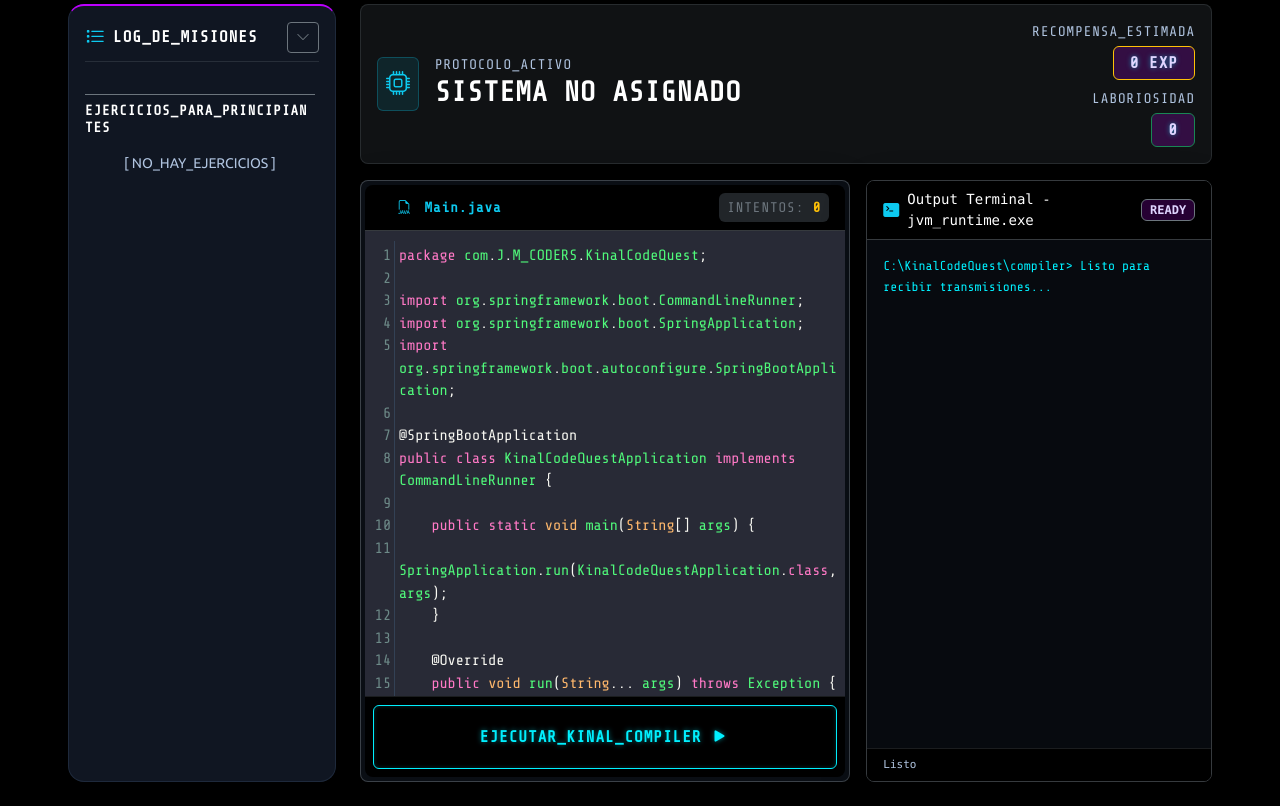
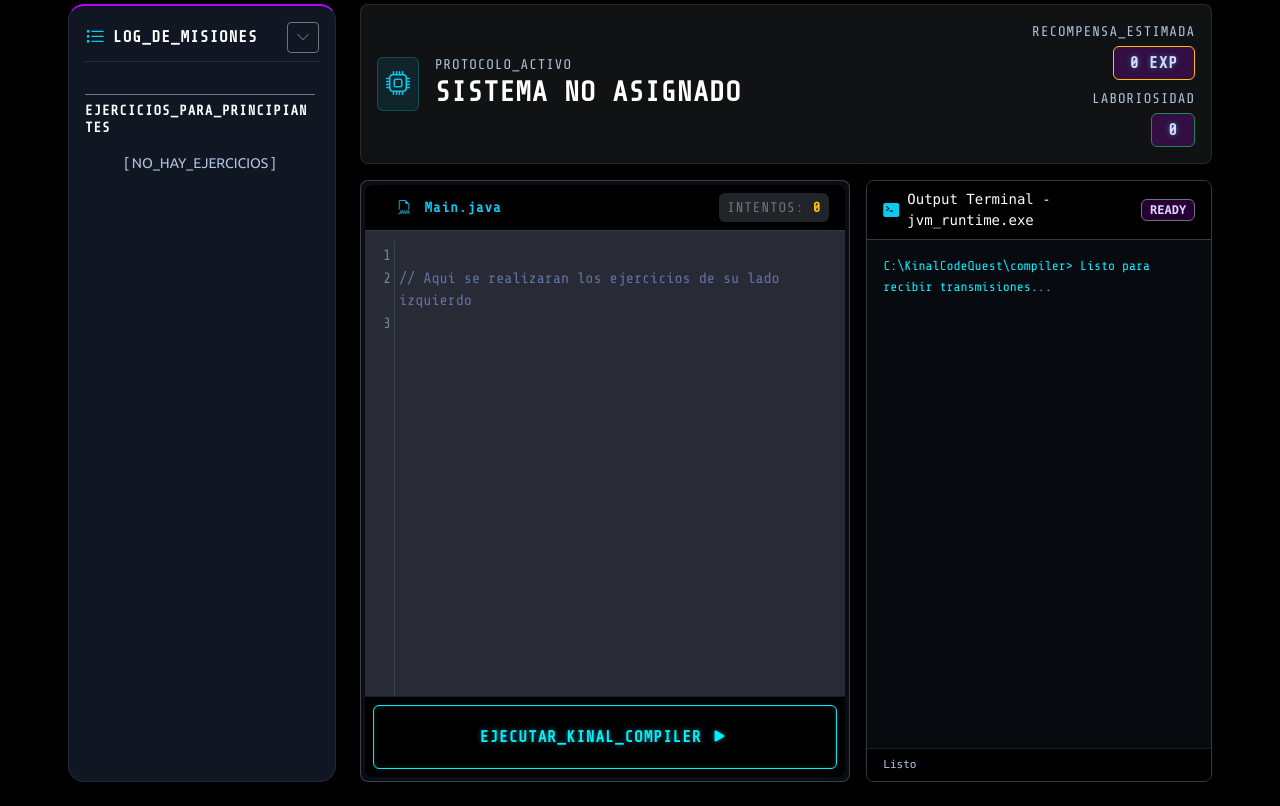
Before and after one commit to joelArchila-2022283/Kinal-Code-Quest-65th-Aviersary-v.01, a Spring app: template KinalCodeQuest/src/main/resources/templates/game/consola.html in a window 1280 px wide. Shown: the part 88-894 px from the top of the page. Run offline with Thymeleaf, Linux system fonts and the light colour scheme; the template is opened without the code that fills it, so the values that code supplies are empty; some of the project's set-up classes (security, data sources, template engines, error pages and the like) are left out, and stand-ins take their place.

Commit message:
refactor: en la vista de consola en vez que apareca codigo que no se va a usar aparece un comentario para que el usuario entienda

```diff
--- a/KinalCodeQuest/src/main/resources/templates/game/consola.html
+++ b/KinalCodeQuest/src/main/resources/templates/game/consola.html
@@ -334,26 +334,10 @@
 
                         <form th:action="@{/game/mision/{id}/compilar(id=${mision != null ? mision.idMision : 1})}" method="post" id="compilerForm">
                             <textarea id="editorCodigo" name="codigoEnviado" th:if="${progreso?.ultimoCodigoEnviado != null}" th:text="${progreso.ultimoCodigoEnviado}"></textarea>
-                            <textarea id="editorCodigo" name="codigoEnviado" th:unless="${progreso?.ultimoCodigoEnviado != null}">package com.J.M_CODERS.KinalCodeQuest;
+                            <textarea id="editorCodigo" name="codigoEnviado" th:unless="${progreso?.ultimoCodigoEnviado != null}">
 
-import org.springframework.boot.CommandLineRunner;
-import org.springframework.boot.SpringApplication;
-import org.springframework.boot.autoconfigure.SpringBootApplication;
-
-@SpringBootApplication
-public class KinalCodeQuestApplication implements CommandLineRunner {
-
-    public static void main(String[] args) {
-       SpringApplication.run(KinalCodeQuestApplication.class, args);
-    }
-
-    @Override
-    public void run(String... args) throws Exception {
-       System.out.println("----------------------------------------");
-       System.out.println(" KINAL CODE QUEST - SYSTEM ONLINE ");
-       System.out.println("----------------------------------------");
-    }
-}</textarea>
+// Aqui se realizaran los ejercicios de su lado izquierdo
+</textarea>
                             <div class="p-2 bg-black rounded-bottom-3 border-top border-secondary border-opacity-25">
                                 <button type="submit" id="btnEjecutar" class="btn btn-cyber-primary w-100 fw-bold tech-font py-3 neon-glow d-flex align-items-center justify-content-center gap-2">
                                     <span>EJECUTAR_KINAL_COMPILER</span> <i class="bi bi-play-fill fs-5"></i>
```
